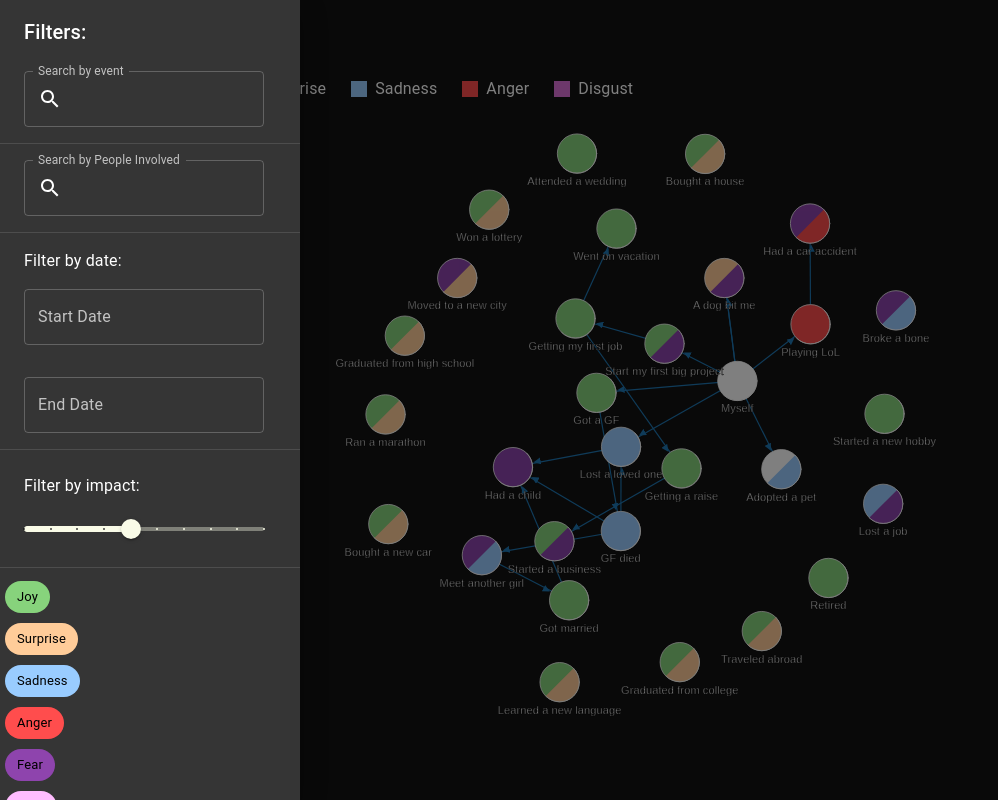
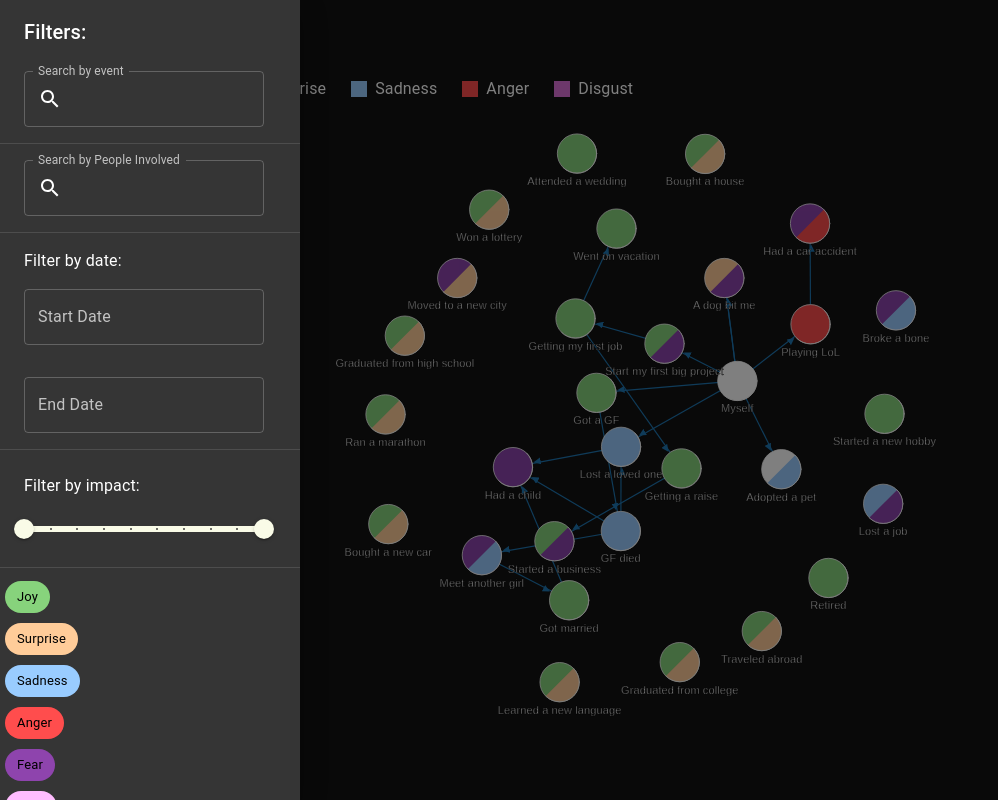
Before and after one commit to alfredo-baquedano/emotion-link, a React (Vite) app: page / in a window 1280 px wide. Both pictures are taken after a click on the button "OPEN FILTER". Shown: the whole page, without its empty margins (0-998 px from the left). Built offline with nearby package versions, Linux system fonts and the light colour scheme.

Commit message:
add filter by impact

```diff
--- a/src/pages/EmotionalGraphPage/DrawerFilter.jsx
+++ b/src/pages/EmotionalGraphPage/DrawerFilter.jsx
@@ -53,7 +53,7 @@ export default function DrawerFilter({ filters, setFilters }) {
   const [peopleInvolved, setPeopleInvolved] = useState('');
   const [startDate, setStartDate] = useState(null);
   const [endDate, setEndDate] = useState(null);
-  const [value, setValue] = useState(5);
+  const [impactRange, setImpactRange] = useState(filters.impactRange);
 
   const toggleDrawer = (newOpen) => () => {
     setOpen(newOpen);
@@ -66,8 +66,12 @@ export default function DrawerFilter({ filters, setFilters }) {
     }));
   };
 
-  const handleChange = (event, newValue) => {
-    setValue(newValue);
+  const handleImpactChange = (event, newValue) => {
+    setImpactRange(newValue);
+    setFilters((prevFilters) => ({
+      ...prevFilters,
+      impactRange: newValue,
+    }));
   };
 
   const DrawerList = (
@@ -127,11 +131,8 @@ export default function DrawerFilter({ filters, setFilters }) {
         Filter by impact:
       </Typography>
       <Slider
-        aria-label='Restricted values'
-        defaultValue={5}
-        getAriaValueText={(value) => `${value}`}
-        value={value}
-        onChange={handleChange}
+        value={impactRange}
+        onChange={handleImpactChange}
         step={1}
         marks
         min={1}
--- a/src/pages/EmotionalGraphPage/EmotionalChart.jsx
+++ b/src/pages/EmotionalGraphPage/EmotionalChart.jsx
@@ -57,7 +57,9 @@ const EmotionalChart = ({ events, filters, onClickCreate, onClickEdit }) => {
     const nodes = events.map((node) => {
       const visible =
         node.name === 'Myself' ||
-        node.emotions.some((emotion) => filters[emotion]);
+        (node.emotions.some((emotion) => filters[emotion]) &&
+          node.impact >= filters.impactRange[0] &&
+          node.impact <= filters.impactRange[1]);
       return { ...node, visible };
     });
 
--- a/src/pages/EmotionalGraphPage/EmotionalGraphPage.jsx
+++ b/src/pages/EmotionalGraphPage/EmotionalGraphPage.jsx
@@ -19,6 +19,7 @@ const EmotionalGraphPage = () => {
     anger: true,
     fear: true,
     love: true,
+    impactRange: [1, 10],
   });
   const [events, setEvents] = useState([]);
   const [selectedEvent, setSelectedEvent] = useState();
```
